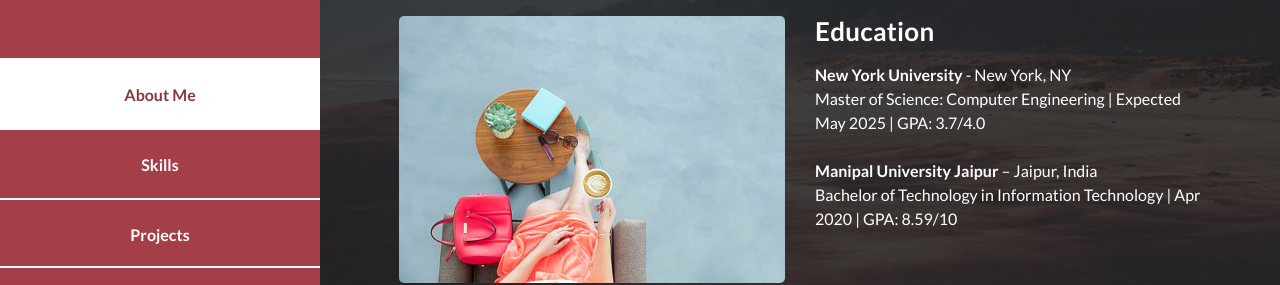
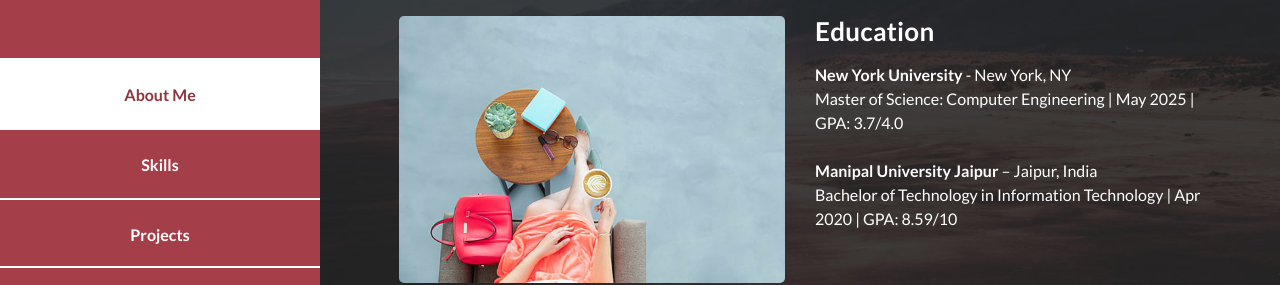
Before and after one commit to vyomyadav/vyomyadav.github.io, a plain HTML site: page index.html in a window 1280 px wide. Shown: the part 361-646 px from the top of the page. Drawn offline with Linux system fonts and the light colour scheme.

Commit message:
New update to the resume

```diff
--- a/index.html
+++ b/index.html
@@ -185,7 +185,7 @@
                   <h4>Education</h4>
                   <p>
                     <strong>New York University</strong> - New York, NY<br>
-                    Master of Science: Computer Engineering | Expected May 2025 | GPA: 3.7/4.0
+                    Master of Science: Computer Engineering | May 2025 | GPA: 3.7/4.0
                     <br><br>
                     <strong>Manipal University Jaipur</strong> – Jaipur, India<br>
                     Bachelor of Technology in Information Technology | Apr 2020 | GPA: 8.59/10
```
Also changed, not shown: 1 other file.
